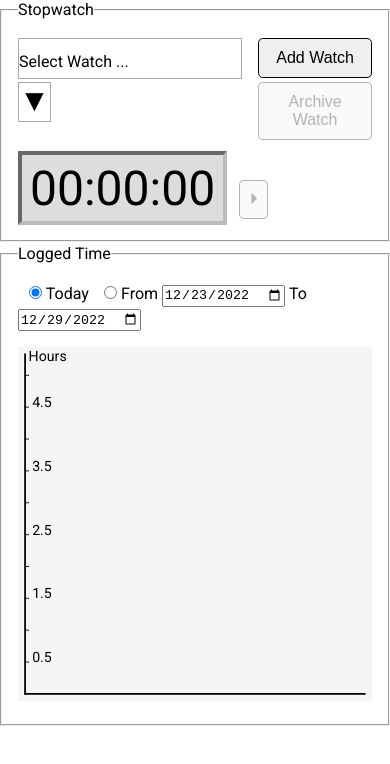
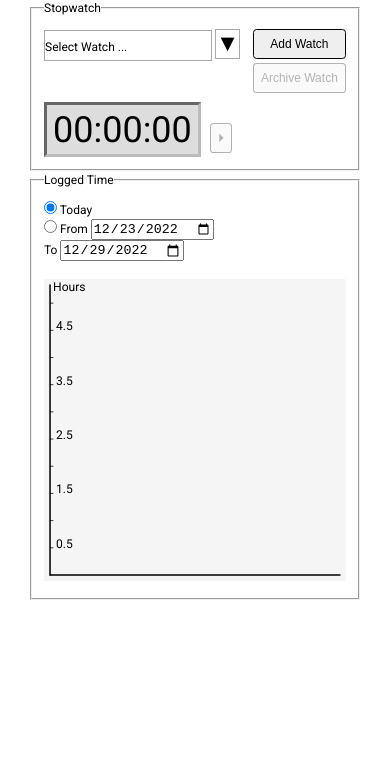
Before and after one commit to CarboSilic/timelogger, a plain HTML site: page index.html in a window 390 px wide. Drawn offline with Linux system fonts and the light colour scheme.

Commit message:
adjust for narrow screens

```diff
--- a/css/style.css
+++ b/css/style.css
@@ -133,9 +133,7 @@ label[for="watch-select"] {
     border: 1px solid darkgray;
     margin-bottom: .2em;
 }
-.padded {
-    padding-left: .7rem;
-}
+
 .ok-cancel {
     min-width: 10rem;
 }
@@ -149,3 +147,18 @@ input.invalid + span::after {
     color: red;
     font-size: 1.5rem;
 }
+.inl {
+    display: inline-block;
+}
+
+@media only screen and (max-width: 425px) {
+    html {
+        font-size: 12px;
+    }
+}
+
+@media only screen and (max-width: 320px) {
+    html {
+        font-size: 10px;
+    }
+}
--- a/index.html
+++ b/index.html
@@ -15,12 +15,10 @@
                     <div>
                         <label for="watch-color">Color</label>
                         <input type="color" id="watch-color" value="#ffffff" class="invalid">
-                        <span></span>
                     </div>
                     <div>
                         <label for="watch-title">Title</label>
                         <input type="text" id="watch-title" class="invalid">
-                        <span></span>
                     </div>
                 </div>
                 <label for="watch-descr">Description</label>
@@ -55,17 +53,23 @@
         </fieldset>
         <fieldset>
             <legend>Logged Time</legend>
-            <span class="padded">
+            <div class="form-row">
+                <div>
                     <input type="radio" name="date-interval" id="today" value="today" checked>
                     <label for="today"> Today </label>
-            </span>
-            <span class="padded">
+                </div>
+                <div>
+                    <div class="inl">
                         <input type="radio" name="date-interval" id="from-to" value="from-to">
                         <label for="from-date"> From </label>
                         <input type="date" id="from-date">
+                    </div>
+                    <div class="inl">
                         <label for="to-date"> To </label>
                         <input type="date" id="to-date">
-            </span>
+                    </div>
+                </div>
+            </div>
             <div>
                 <svg xmlns="http://www.w3.org/2000/svg" id="svgElement" viewBox="0 0 400 400"></svg>
             </div>
```
Lines whose indentation alone changed are shown as unchanged.
